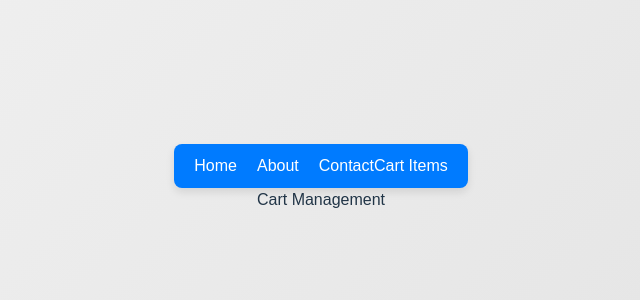
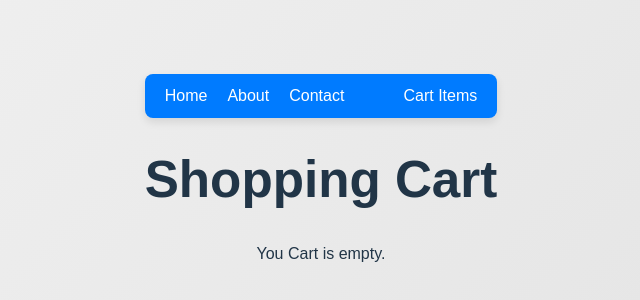
Before and after one commit to sibuspd/ShoppyGlobeMERN, a React (Vite) app: page /cart in a window 1280 px wide. Shown: the part 222-522 px from the top of the page, without its empty margins (319-959 px from the left). Built offline with nearby package versions, Linux system fonts and the light colour scheme.

Commit message:
Built Cart Modules; Updated Slice reducer

```diff
--- a/src/components/Cart.jsx
+++ b/src/components/Cart.jsx
@@ -1,9 +1,31 @@
+import { useSelector, useDispatch } from "react-redux"
+import { removeProduct, modifyQuantity} from "../utils/cartSlice"
+import CartItem from "./CartItem";
 
 export default function Cart(){
+    const shopCart = useSelector(state => state.shopCart); // Subscribes to the store's cartSlice state
+    const dispatch = useDispatch(); // For sending Actions
+
+    function handleRemoveFromCart(product){
+        dispatch(removeProduct(product)); // Sends 'Product' as payload in Action 'removeProduct'
+    }
+
+    function handleQuantityChange( product, quantity ){
+        dispatch(modifyQuantity({product, quantity})); // Sending both values wrapped in Object as payload
+    }
+
 
     return(
-        <div>
-            Cart Management
+        <div className="cart">
+            <h1>Shopping Cart</h1>
+            {shopCart.length === 0?
+            (<p>You Cart is empty.</p>):
+            (shopCart.map(product =>
+                <CartItem key={product.id} product={product} // Sending products as props
+                onRemove ={()=> handleRemoveFromCart(product)} // Reference of event handler here sent to 'Cart'
+                onQuantityChange = {(quantity)=> handleQuantityChange(product, quantity)}/>
+            ))
+            }
         </div>
-    )
+    );
 }
--- a/src/components/CartItem.jsx
+++ b/src/components/CartItem.jsx
@@ -1,9 +1,36 @@
+import PropTypes from "prop-types"
 
-export default function CartItem(){
+// DEALS WITH  EACH ITEM DISPLAYED IN THE CART LIST 'CART.JSX'
+ const  CartItem = ({ product, onRemove, onQuantityChange}) => {
 
+    function handleQuantityChange(event){
+        const quantity = parseInt(event.target.value, 10);
+        onQuantityChange(quantity);
+    }
     return(
-        <div>
-
+        <div className="cart-item">
+            <img src={product.images}/>
+            <div>
+                <h2>{product.title}</h2>
+                <p>Price: ₹ {(product.price * 10).toFixed(1)}</p>
+                <input type="number" value={product.minimumOrderQuantity}
+                onChange={handleQuantityChange} min="1"/>
+                <button onClick={onRemove}>Remove</button>
+            </div>
         </div>
     )
 }
+
+export default CartItem
+
+CartItem.propTypes = {
+    product: PropTypes.shape({
+        id: PropTypes.number.isRequired,
+        title: PropTypes.string.isRequired,
+        price: PropTypes.number.isRequired,
+        images: PropTypes.string.isRequired,
+        minimumOrderQuantity: PropTypes.number.isRequired,
+    }).isRequired,
+    onRemove: PropTypes.func.isRequired,
+    onQuantityChange: PropTypes.func.isRequired
+};
--- a/src/utils/cartSlice.js
+++ b/src/utils/cartSlice.js
@@ -9,9 +9,14 @@
         },
         removeProduct: (state, action) => {
             return state.filter(product => product.id !== action.payload.id);
+        },
+        modifyQuantity: (state, action) => {
+            const { product, quantity } = action.payload; // Destructuring Object received in Payload
+            const item = state.find(p => p.id === product.id); /// Find product in State
+            if(item) item.minimumOrderQuantity = quantity; // if item exists, provide the 'quantity' value
         }
     }
 });
 
-export const { addProduct, removeProduct } = cartSlice.actions;
+export const { addProduct, removeProduct , modifyQuantity } = cartSlice.actions;
 export default cartSlice.reducer;
```
